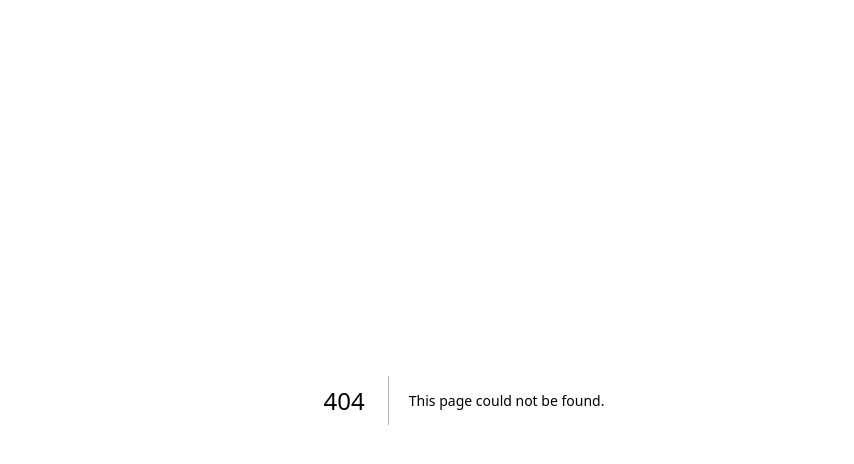
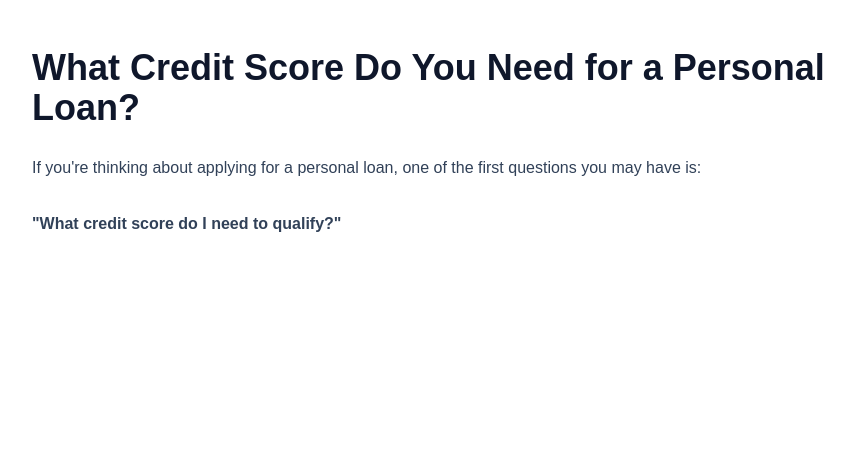
Before and after one commit to 39jorgegonzalez-lab/myloanpreview, a Next.js app: page /blog/what-credit-score-do-you-need-for-a-personal-loan in a window 1280 px wide. Before the commit this address had no page. Shown: the top 464 px of the page, without its empty margins (176-1030 px from the left). Built offline with nearby package versions, Linux system fonts and the light colour scheme.

Commit message:
Add credit score personal loan article

```diff
--- /dev/null
+++ b/app/blog/what-credit-score-do-you-need-for-a-personal-loan/page.tsx
@@ -0,0 +1,18 @@
+export default function CreditScoreArticle() {
+  return (
+    <main className="max-w-4xl mx-auto px-4 py-12">
+      <h1 className="text-3xl sm:text-4xl font-bold text-slate-900 mb-6">
+        What Credit Score Do You Need for a Personal Loan?
+      </h1>
+
+      <p className="text-slate-700 leading-8 mb-6">
+        If you're thinking about applying for a personal loan, one of the
+        first questions you may have is:
+      </p>
+
+      <p className="text-slate-700 leading-8 font-semibold">
+        "What credit score do I need to qualify?"
+      </p>
+    </main>
+  );
+}
```
